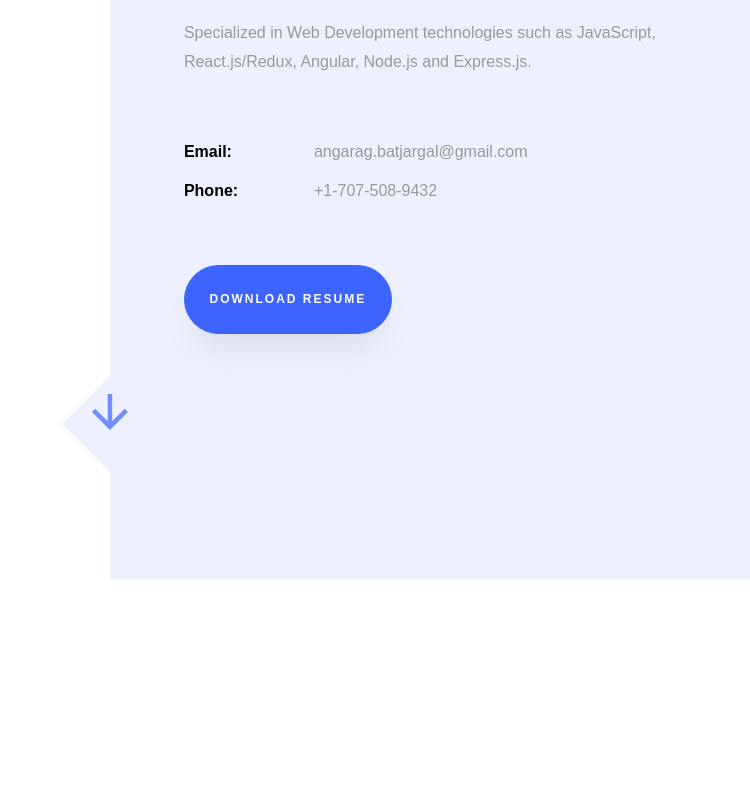
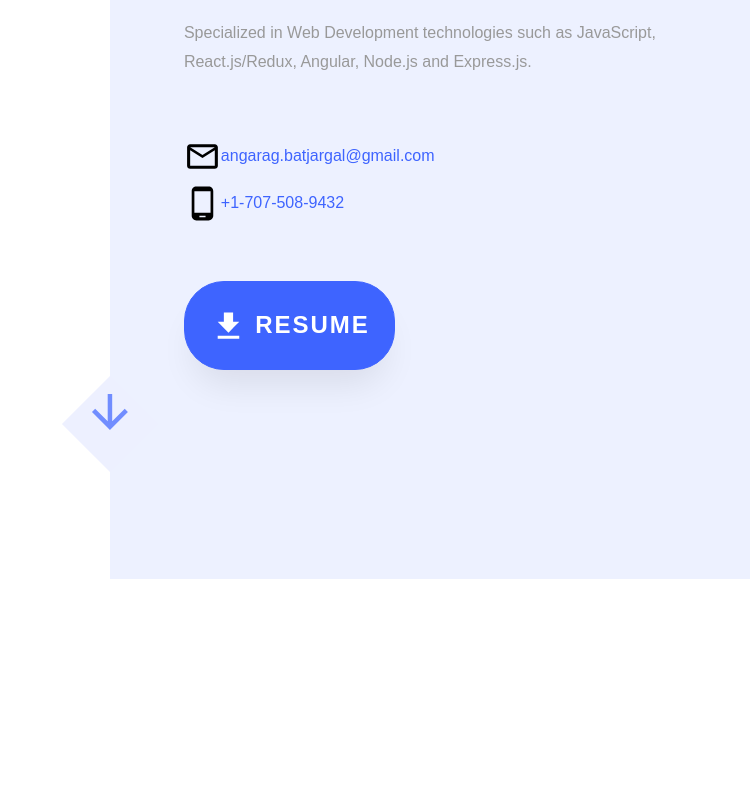
Before and after one commit to angarag/angarag.github.io, a React (Create React App) app: page /#/todolist in a window 1280 px wide. Shown: the part 1080-1880 px from the top of the page, without its empty margins (530-1280 px from the left). Built offline with nearby package versions, Linux system fonts and the light colour scheme.

Commit message:
Portfolio done

```diff
--- a/src/components/AboutMe.jsx
+++ b/src/components/AboutMe.jsx
@@ -1,6 +1,9 @@
 import React from "react";
 import Background from "../images/about.jpg";
 import Mouse from "./Mouse";
+import PhoneAndroidIcon from "@material-ui/icons/PhoneAndroid";
+import MailOutlineIcon from "@material-ui/icons/MailOutline";
+import GetAppIcon from "@material-ui/icons/GetApp";
 const AboutMe = () => {
   return (
     <>
@@ -33,13 +36,20 @@ const AboutMe = () => {
                     Specialized in Web Development technologies such as
                     JavaScript, React.js/Redux, Angular, Node.js and Express.js.
                   </p>
-                  <ul className="about-info mt-4 px-md-0 px-2">
-                    <li className="d-flex">
-                      <span>Email:</span>{" "}
-                      <span>angarag.batjargal@gmail.com</span>
+                  <ul className="about-info mt-4 px-md-0 px-2 iconColor">
+                    <li>
+                      <MailOutlineIcon />
+                      <span>
+                        <a href="mailto:angarag.batjargal@gmail.com">
+                          angarag.batjargal@gmail.com
+                        </a>
+                      </span>
                     </li>
-                    <li className="d-flex">
-                      <span>Phone: </span> <span>+1-707-508-9432</span>
+                    <li>
+                      <PhoneAndroidIcon />
+                      <span>
+                        <a href="tel:707-508-9432">+1-707-508-9432</a>
+                      </span>
                     </li>
                   </ul>
                 </div>
@@ -51,8 +61,9 @@ const AboutMe = () => {
                       target="_blank"
                       href="https://www.dropbox.com/s/3jzzbz4nx4neong/angarag-resume-20200420.pdf?dl=0"
                       className="btn btn-primary py-3 px-3"
+                      style={{ fontSize: 24 }}
                     >
-                      Download resume
+                      <GetAppIcon /> resume
                     </a>
                   </p>
                 </div>
--- a/src/components/Education.jsx
+++ b/src/components/Education.jsx
@@ -63,7 +63,7 @@ const Education = () => {
               </div>
               <div className="text pl-3">
                 <span className="date">2006-2011</span>
-                <h2>Bachelor of Science in Computer Science</h2>
+                <h2>Bachelor degree in Computer Science</h2>
                 <span className="position">Istanbul Technical University</span>
                 {/* <p>
                     lorem
--- a/src/othercss/customizedByMars.css
+++ b/src/othercss/customizedByMars.css
@@ -35,6 +35,9 @@ section#about {
 .customSvg {
   display: flex !important;
   justify-content: center;
+}
+.iconColor {
+  color: black;
 }
 .aboutMars {
   background-color: #edf1ff;
```
